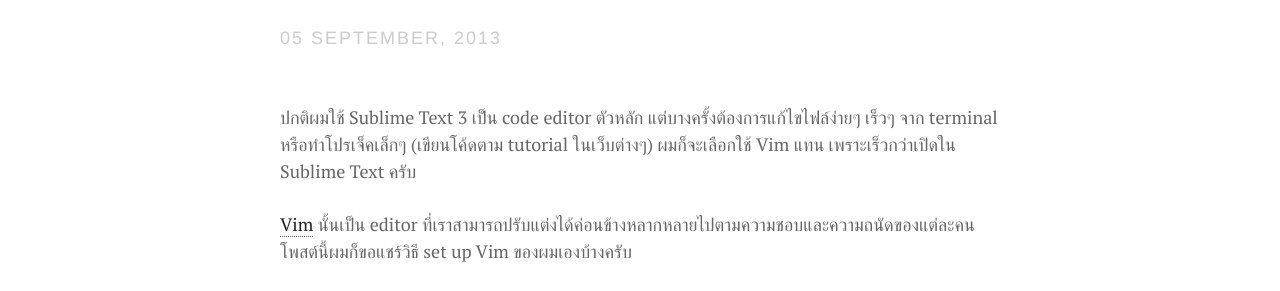
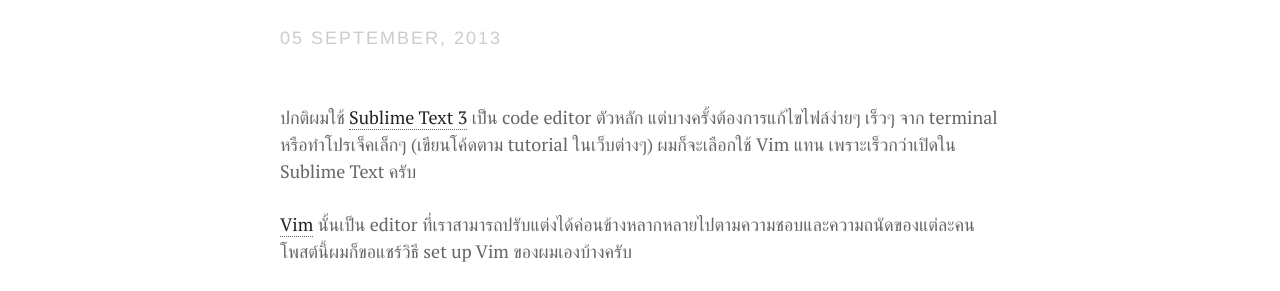
Before and after one commit to armno/armno.github.io, a Jekyll site: the page built from _posts/2013-09-05-setting-up-vim.md, in a window 1280 px wide and 900 px high. Shown: the part 150-441 px from the top of the window. Built offline with Jekyll 4.4.1, drawn with Linux system fonts in a browser that asks for light colours; Markdown is read by kramdown in place of the engine named in the settings; comment, search, counter and statistics services are not loaded; part of the change alters nothing that is shown.

```diff
--- a/_posts/2013-09-05-setting-up-vim.md
+++ b/_posts/2013-09-05-setting-up-vim.md
@@ -5,7 +5,7 @@ description: ปกติผมใช้ Sublime Text 3 เป็น code editor
 published: true
 ---
 
-ปกติผมใช้ Sublime Text 3 เป็น code editor ตัวหลัก แต่บางครั้งต้องการแก้ไขไฟล์ง่ายๆ เร็วๆ จาก terminal หรือทำโปรเจ็คเล็กๆ (เขียนโค้ดตาม tutorial ในเว็บต่างๆ) ผมก็จะเลือกใช้ Vim แทน เพราะเร็วกว่าเปิดใน Sublime Text ครับ
+ปกติผมใช้ [Sublime Text 3](http://armno.in.th/2013/07/08/setting-up-sublime-text-3/) เป็น code editor ตัวหลัก แต่บางครั้งต้องการแก้ไขไฟล์ง่ายๆ เร็วๆ จาก terminal หรือทำโปรเจ็คเล็กๆ (เขียนโค้ดตาม tutorial ในเว็บต่างๆ) ผมก็จะเลือกใช้ Vim แทน เพราะเร็วกว่าเปิดใน Sublime Text ครับ
 
 [Vim](http://www.vim.org/) นั้นเป็น editor ที่เราสามารถปรับแต่งได้ค่อนข้างหลากหลายไปตามความชอบและความถนัดของแต่ละคน โพสต์นี้ผมก็ขอแชร์วิธี set up Vim ของผมเองบ้างครับ
 
```
